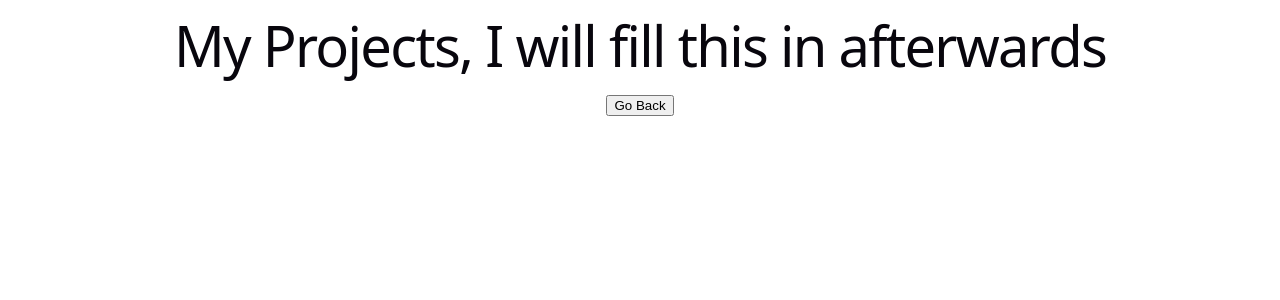
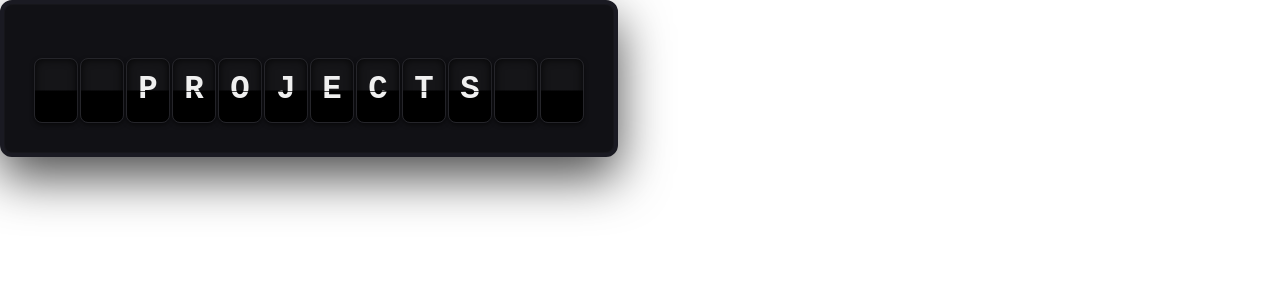
Before and after one commit to AbhiramV010/Portfolio, a React (Vite) app: page / in a window 1280 px wide. Both pictures are taken after a click on the button "PROJECTS". Shown: the top 300 px of the page. Built offline with nearby package versions, Linux system fonts and the light colour scheme.

Commit message:
Made another stride.

```diff
--- a/src/App.jsx
+++ b/src/App.jsx
@@ -47,14 +47,14 @@ function FlapRow({text, length = 22, speed = 50}) {
 
 export default function Home() {
   const getGreeting = () => {
-    const tc = new Date(); // timecheck variable
+    const hour = new Date().getHours(); // query system clock for hrs since 0:00
 
-    if (tc.getHours() >= 0 && tc.getHours() < 12) {
-      return "Good morning!"
-    } else if (tc.getHours() > 12 && tc.getHours() < 17) {
-      return "Good afternoon!"
-    } else if (tc.getHours() > 17) {
-      return "Good evening!"
+    if (hour < 12) {
+      return "Good morning!";
+    } else if (hour < 17) {
+      return "Good afternoon!";
+    } else {
+      return "Good evening!";
     }
   };
 
@@ -62,7 +62,7 @@ export default function Home() {
   const [currentView, setCurrentView] = useState("home");
 
   useEffect(() => {
-    const roles = ["embedded systems", "software developer", "aviation", "aspiring engineer"];
+    const roles = ["embedded systems", "software developer", "aircraft", "aspiring engineer"];
     let i = 0;
     const interval = setInterval(() => {
       i = (i + 1) % roles.length;
--- a/src/pages/Projects.jsx
+++ b/src/pages/Projects.jsx
@@ -1,8 +1,110 @@
+import { useState, useEffect } from 'react';
+
+const FLAP_CHARS = " ABCDEFGHIJKLMNOPQRSTUVWXYZ0123456789<>/_-.[]{}*#@$";
+
+function FlapSegment({ targetChar, speed = 10}) {
+  const [currentChar, setCurrentChar] = useState(" ");
+
+  useEffect(() => {
+    const targetIdx = FLAP_CHARS.indexOf(targetChar.toUpperCase());
+    if (targetIdx === -1) {
+      setCurrentChar(targetChar);
+      return;
+    }
+
+    let currentIdx = 0;
+    const interval = setInterval(() => {
+      setCurrentChar(FLAP_CHARS[currentIdx]);
+
+      if (currentIdx === targetIdx) {
+        clearInterval(interval);
+      } else {
+        currentIdx = (currentIdx + 1) % FLAP_CHARS.length;
+      }
+    }, speed);
+
+    return () => clearInterval(interval);
+  }, [targetChar, speed]);
+
+  return (
+    <span className="flap-cell">
+      {currentChar}
+    </span>
+  );
+}
+
+function FlapRow({text, length = 22, speed = 50}) {
+  const paddedText = text.padEnd(length, " ").slice(0, length);
+  return (
+    <div style= {{ display: "flex", gap: "2px", justifyContent: "center"}}>
+      {paddedText.split("").map((char, i) => (
+        <FlapSegment key={i} targetChar={char} speed={speed + (i*2)} />
+      ))}
+    </div>
+  )
+}
+
 export default function Projects({ onBack }) {
   return (
-    <div>
-      <h1>My Projects, I will fill this in afterwards</h1>
-      <button onClick={onBack}>Go Back</button>
-    </div>
+    <>
+      <style>{`
+        .flap-cell {
+          display: inline-flex;
+          align-items: center;
+          justify-content: center;
+          width: 8rem;
+          height: 3.5rem;
+          background: linear-gradient(to bottom, #151518 49%, #000000 51%);
+          color: #f0f0f0;
+          font-size: 1.8rem;
+          font-weight: bold;
+          border-radius: 8px;
+          border: 1px solid #25252a;
+          box-shadow: inset 0 0 8px rgba(0,0,0,0.8), 0 2px 4px rgba(0,0,0,0.5);
+          position: relative;
+          font-family: "Courier New", Courier, monospace;
+        }
+
+        .flap-cell::after {
+          content: "";
+          position: absolute;
+          top: 50%;
+          left: 0;
+          right: 0;
+          height: 1px;
+          background: rgba(0, 0, 0, 0.7);
+        }
+      `}</style>
+
+      <div style={{
+        background: "#111115",
+        padding: "30px",
+        borderRadius: "12px",
+        boxShadow: "0 20px 50px rgba(0,0,0,0.7), inset 0 0 2px rgba(255,255,255,0.1)",
+        border: "4px solid #1a1a22",
+        display: "flex",
+        flexDirection: "column",
+        gap: "24px",
+        width: "100%",
+        maxWidth: "550px"
+      }}>
+
+        <div style={{
+          display: "flex",
+          justifyContent: "space-between",
+          color: "#55555c",
+          fontSize: "0.75rem",
+          fontWeight: "bold",
+          letterSpacing: "4px",
+          padding: "0 10px"
+        }}>
+        </div>
+
+        <div style={{ display: "flex", flexDirection: "column", gap: "16px"}}>
+          <FlapRow text="  Projects  " length={12} />
+        </div>
+
+      </div>
+    </>
   );
 }
```
